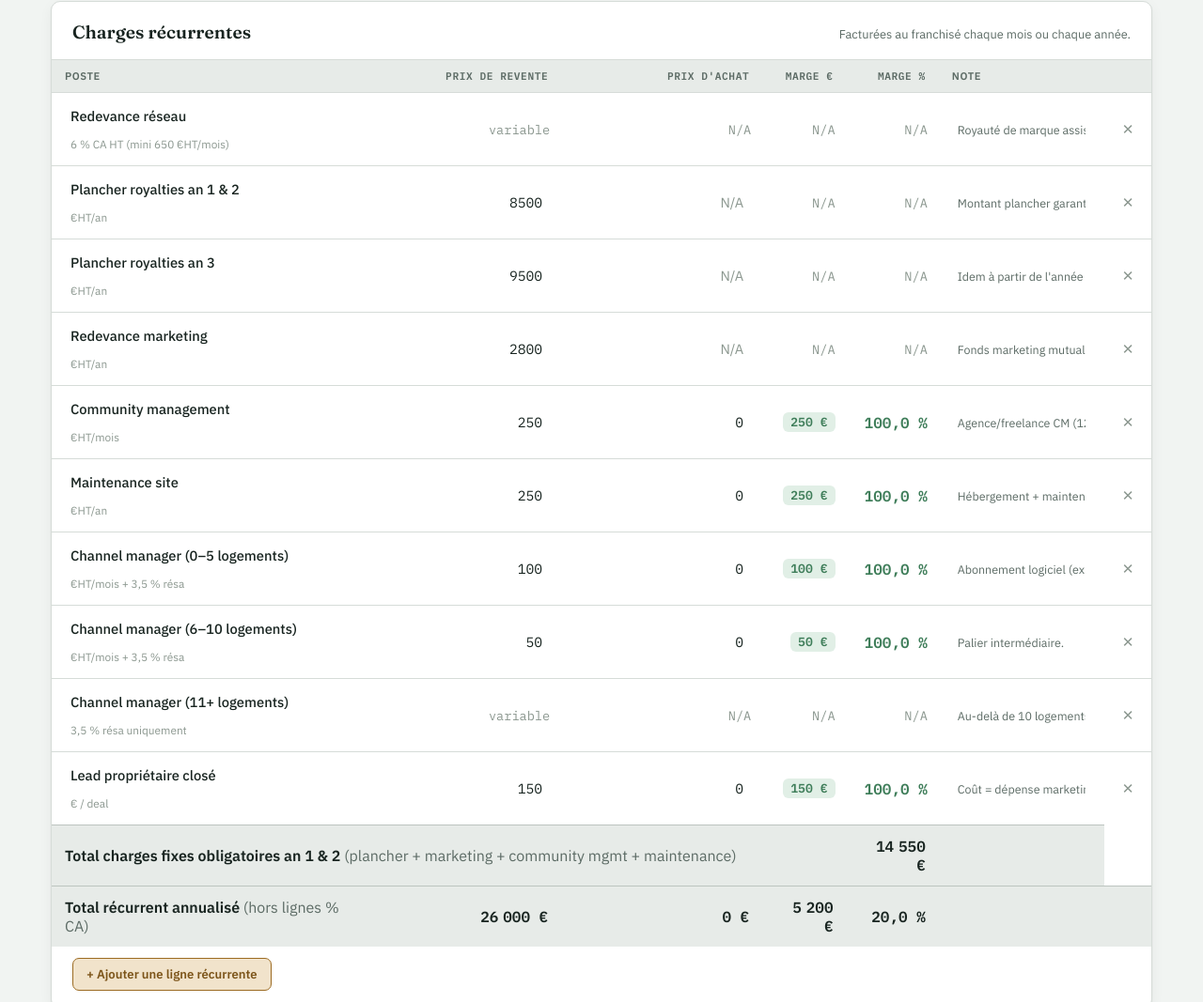
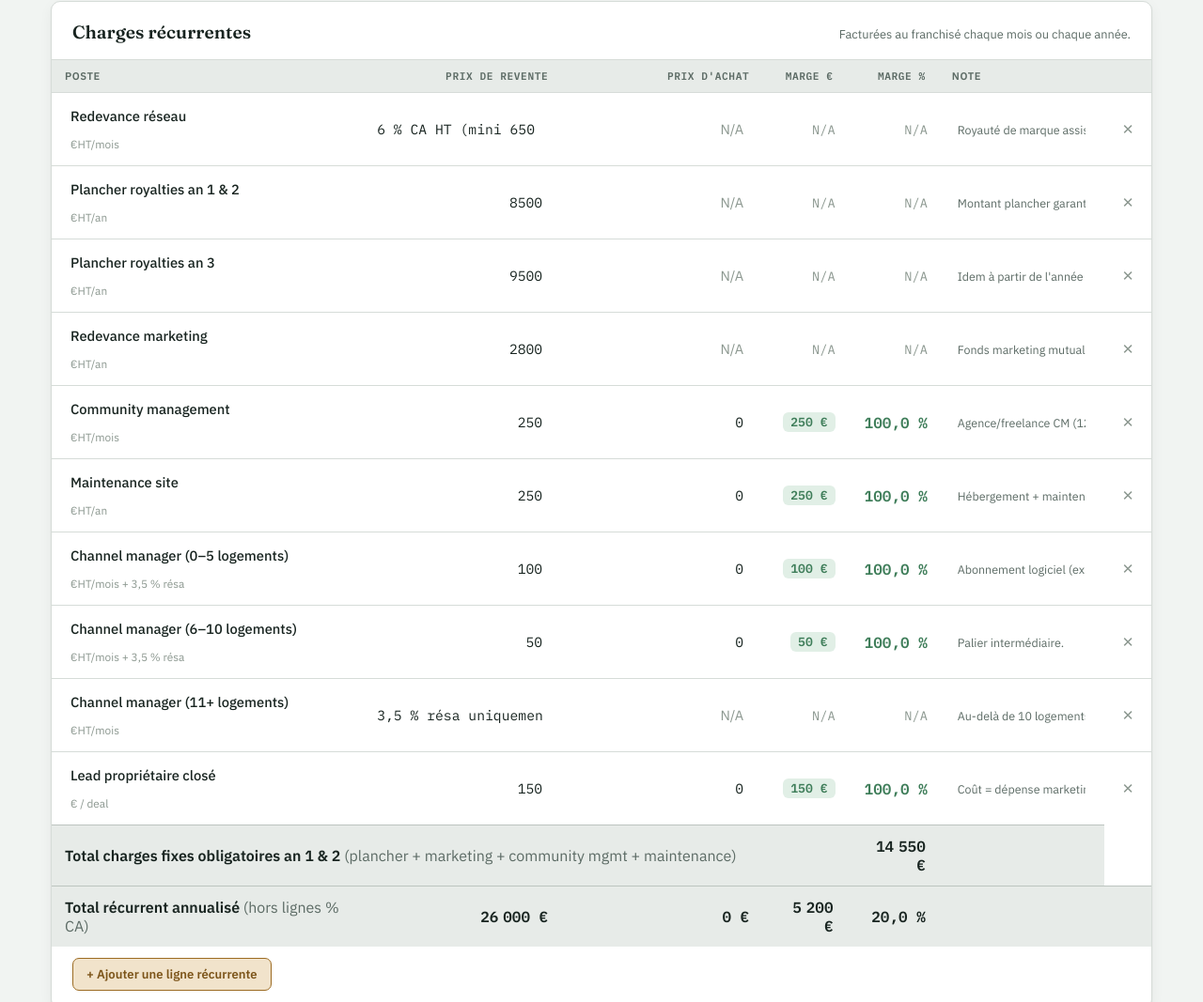
Before and after one commit to rawkhoodoruth-source/grille-tarifaire-yes-conciergerie, a plain HTML site: page index.html in a window 1280 px wide. Shown: the part 1391-2458 px from the top of the page at 94% size. Drawn offline with Linux system fonts and the light colour scheme.

Commit message:
Allow percentage/formula pricing lines (e.g. 2.5% + 2.70€/logement)

```diff
--- a/index.html
+++ b/index.html
@@ -356,7 +356,7 @@
         note:"Outil en cours de développement, tarif pas encore arrêté."}
     ],
     recurrent: [
-      {id:"redevance_reseau", label:"Redevance réseau", statut:"Obligatoire", unit:"6 % CA HT (mini 650 €HT/mois)", revente:null, achat:null, variable:true,
+      {id:"redevance_reseau", label:"Redevance réseau", statut:"Obligatoire", unit:"€HT/mois", revente:"6 % CA HT (mini 650 €HT/mois)", achat:"",
         note:"Royauté de marque assise sur le CA du franchisé : pas de prestataire externe."},
       {id:"plancher12", label:"Plancher royalties an 1 & 2", statut:"Obligatoire", unit:"€HT/an", revente:8500, achat:null,
         note:"Montant plancher garanti (remplace le 6 % si celui-ci est inférieur)."},
@@ -372,7 +372,7 @@
         note:"Abonnement logiciel (ex. Smoobu/Beds24) + commission réservations."},
       {id:"cm_6_10", label:"Channel manager (6–10 logements)", statut:"Selon parc géré", unit:"€HT/mois + 3,5 % résa", revente:50, achat:0, annualize:12,
         note:"Palier intermédiaire."},
-      {id:"cm_11p", label:"Channel manager (11+ logements)", statut:"Selon parc géré", unit:"3,5 % résa uniquement", revente:null, achat:null, variable:true,
+      {id:"cm_11p", label:"Channel manager (11+ logements)", statut:"Selon parc géré", unit:"€HT/mois", revente:"3,5 % résa uniquement", achat:"",
         note:"Au-delà de 10 logements : plus de forfait fixe, uniquement la commission."},
       {id:"lead", label:"Lead propriétaire closé", statut:"Nouvelle ligne variable", unit:"€ / deal", revente:150, achat:0,
         note:"Coût = dépense marketing/acquisition moyenne par lead."}
@@ -427,21 +427,36 @@
   }
 
   function rowById(section, id){ return state[section].find(r=>r.id===id); }
+
+  // A cell is numeric only if it's a plain number (possibly with a comma decimal) —
+  // anything with %, +, text, etc. is treated as a descriptive formula, not a computable amount.
+  function parseNumeric(v){
+    if(v===null || v===undefined) return null;
+    if(typeof v === "number") return isNaN(v) ? null : v;
+    const s = String(v).trim();
+    if(s==="") return null;
+    const normalized = s.replace(",", ".");
+    return /^-?\d+(\.\d+)?$/.test(normalized) ? parseFloat(normalized) : null;
+  }
+
   function g(section, id, field, fallback){
     const r = rowById(section, id);
     if(!r) return fallback;
-    const v = r[field];
-    return (typeof v === "number") ? v : fallback;
+    const n = parseNumeric(r[field]);
+    return n===null ? fallback : n;
   }
 
   function marginOf(row){
-    if(row.variable || row.achat===null || row.achat===undefined || row.revente===null || row.revente===undefined) return null;
-    return row.revente - row.achat;
+    const rev = parseNumeric(row.revente);
+    const ach = parseNumeric(row.achat);
+    if(rev===null || ach===null) return null;
+    return rev - ach;
   }
   function marginPctOf(row){
     const m = marginOf(row);
-    if(m===null || !row.revente) return null;
-    return m / row.revente;
+    const rev = parseNumeric(row.revente);
+    if(m===null || !rev) return null;
+    return m / rev;
   }
 
   let uidCounter = 1;
@@ -464,39 +479,30 @@
       tdPoste.appendChild(nameInp); tdPoste.appendChild(unitInp);
       tr.appendChild(tdPoste);
 
-      // ---- Prix de revente ----
+      // ---- Prix de revente (texte libre : montant, ou formule type "2,5 % + 2,70 €/logement") ----
       const tdRevente = document.createElement("td");
       tdRevente.className = "num";
-      if(row.variable){
-        tdRevente.innerHTML = `<span class="na-text">variable</span>`;
-      } else {
-        const inp = document.createElement("input");
-        inp.type = "number"; inp.className = "cell-input"; inp.step = "1";
-        inp.value = row.revente ?? 0;
-        inp.addEventListener("input", ()=>{
-          row.revente = inp.value === "" ? 0 : parseFloat(inp.value);
-          recompute(); persist();
-        });
-        tdRevente.appendChild(inp);
-      }
+      const reventeInp = document.createElement("input");
+      reventeInp.type = "text"; reventeInp.className = "cell-input"; reventeInp.placeholder = "N/A";
+      reventeInp.value = (row.revente===null || row.revente===undefined) ? "" : row.revente;
+      reventeInp.addEventListener("input", ()=>{
+        row.revente = reventeInp.value === "" ? null : reventeInp.value;
+        recompute(); persist();
+      });
+      tdRevente.appendChild(reventeInp);
       tr.appendChild(tdRevente);
 
-      // ---- Prix d'achat ----
+      // ---- Prix d'achat (texte libre également) ----
       const tdAchat = document.createElement("td");
       tdAchat.className = "num";
-      if(row.variable){
-        tdAchat.innerHTML = `<span class="na-text">N/A</span>`;
-      } else {
-        const inp = document.createElement("input");
-        inp.type = "number"; inp.className = "cell-input"; inp.step = "1";
-        inp.placeholder = "N/A";
-        inp.value = (row.achat===null || row.achat===undefined) ? "" : row.achat;
-        inp.addEventListener("input", ()=>{
-          row.achat = inp.value === "" ? null : parseFloat(inp.value);
-          recompute(); persist();
-        });
-        tdAchat.appendChild(inp);
-      }
+      const achatInp = document.createElement("input");
+      achatInp.type = "text"; achatInp.className = "cell-input"; achatInp.placeholder = "N/A";
+      achatInp.value = (row.achat===null || row.achat===undefined) ? "" : row.achat;
+      achatInp.addEventListener("input", ()=>{
+        row.achat = achatInp.value === "" ? null : achatInp.value;
+        recompute(); persist();
+      });
+      tdAchat.appendChild(achatInp);
       tr.appendChild(tdAchat);
 
       const tdMargeE = document.createElement("td"); tdMargeE.className = "num margin-e"; tr.appendChild(tdMargeE);
@@ -535,7 +541,7 @@
       if(!row._el) return;
       const m = marginOf(row);
       const p = marginPctOf(row);
-      if(row.variable || m===null){
+      if(m===null){
         row._el.margeE.innerHTML = `<span class="na-text">N/A</span>`;
         row._el.margeP.innerHTML = `<span class="na-text">N/A</span>`;
       } else {
@@ -749,17 +755,17 @@
     const recMarge = state.recurrent.reduce((s,r)=> s + ((marginOf(r) || 0) * (r.annualize || 1)), 0);
     document.getElementById("kpi-marge-rec").textContent = fmtEUR(recMarge);
 
-    // ---- Totals row: one-shot table ----
-    const osRevente = state.oneshot.reduce((s,r)=> s + (r.variable ? 0 : (r.revente || 0)), 0);
-    const osAchat = state.oneshot.reduce((s,r)=> s + (r.variable || r.achat===null || r.achat===undefined ? 0 : r.achat), 0);
+    // ---- Totals row: one-shot table (lignes en formule/% ignorées, comme non chiffrables) ----
+    const osRevente = state.oneshot.reduce((s,r)=> s + (parseNumeric(r.revente) || 0), 0);
+    const osAchat = state.oneshot.reduce((s,r)=> s + (parseNumeric(r.achat) || 0), 0);
     document.getElementById("os-total-revente").textContent = fmtEUR(osRevente);
     document.getElementById("os-total-achat").textContent = fmtEUR(osAchat);
     document.getElementById("os-total-marge").textContent = fmtEUR(osMarge);
     document.getElementById("os-total-margepct").textContent = osRevente ? fmtPct(osMarge/osRevente) : "—";
 
-    // ---- Totals row: recurrent table (annualized, excludes % CA lines) ----
-    const recRevente = state.recurrent.reduce((s,r)=> s + (r.variable ? 0 : (r.revente || 0) * (r.annualize || 1)), 0);
-    const recAchat = state.recurrent.reduce((s,r)=> s + (r.variable || r.achat===null || r.achat===undefined ? 0 : r.achat * (r.annualize || 1)), 0);
+    // ---- Totals row: recurrent table (annualized, lignes en formule/% ignorées) ----
+    const recRevente = state.recurrent.reduce((s,r)=> s + (parseNumeric(r.revente) || 0) * (r.annualize || 1), 0);
+    const recAchat = state.recurrent.reduce((s,r)=> s + (parseNumeric(r.achat) || 0) * (r.annualize || 1), 0);
     document.getElementById("rec-total-revente").textContent = fmtEUR(recRevente);
     document.getElementById("rec-total-achat").textContent = fmtEUR(recAchat);
     document.getElementById("rec-total-marge").textContent = fmtEUR(recMarge);
```
